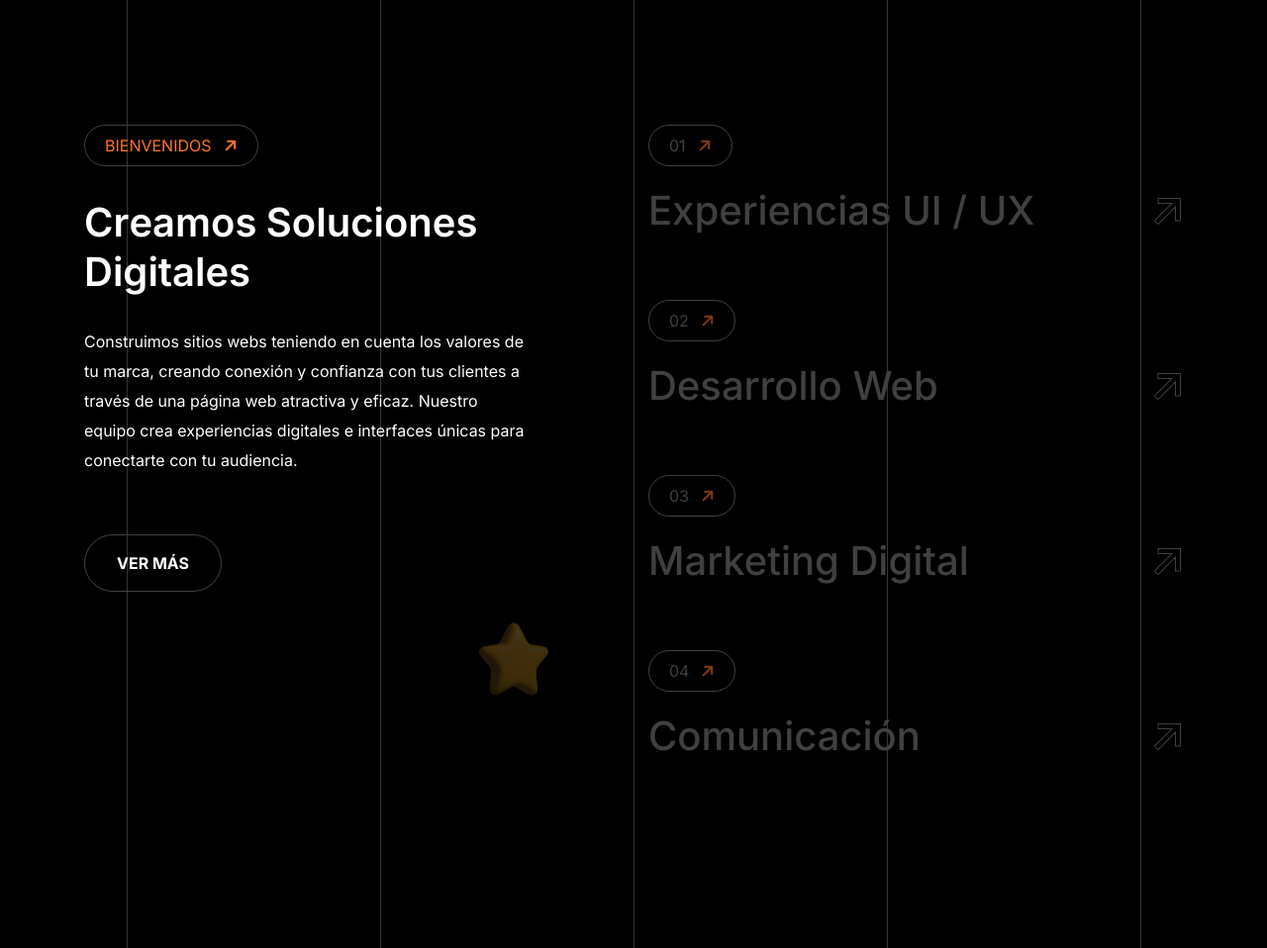
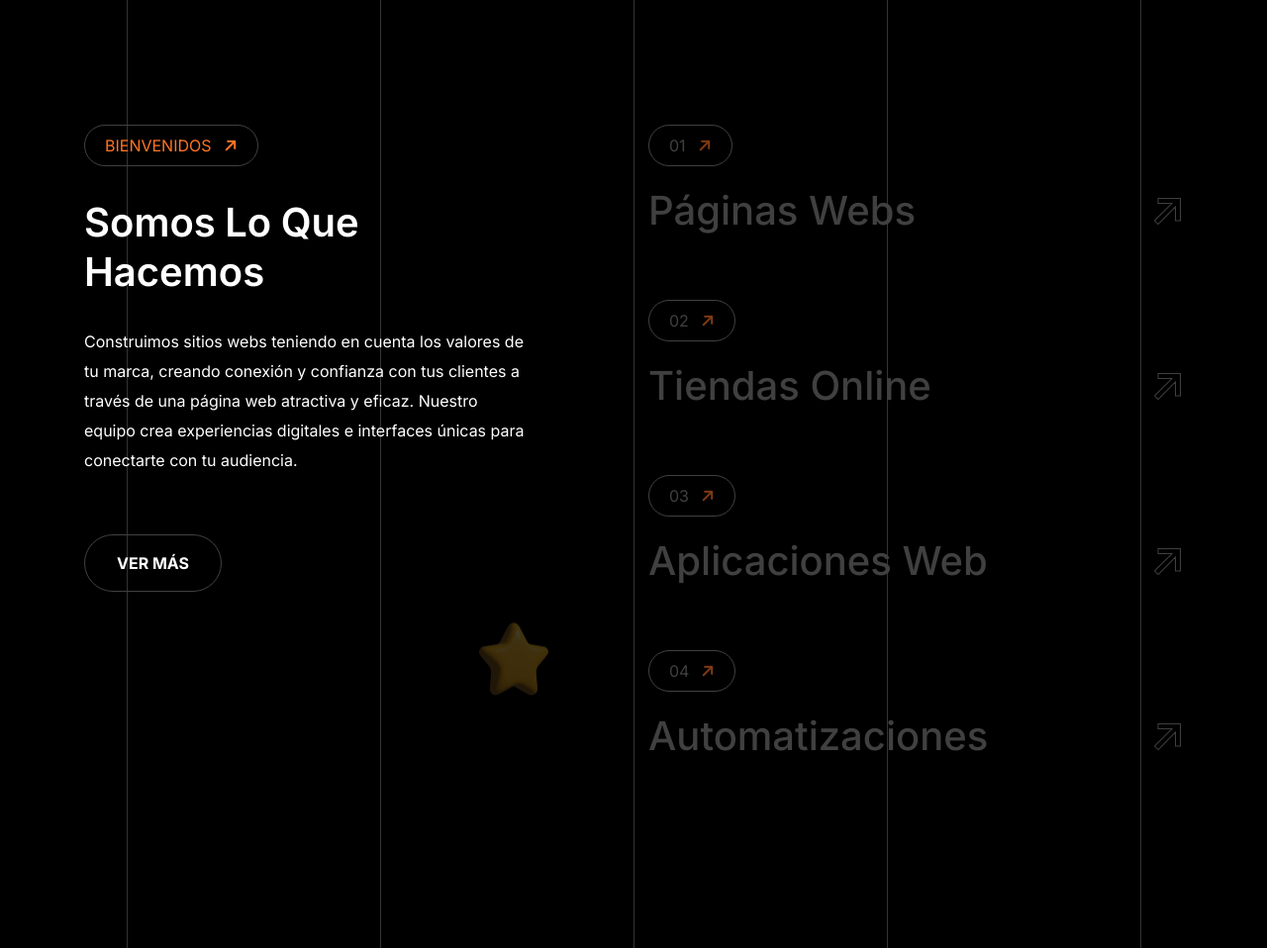
Before and after one commit to ginasoft/foxstudio, a PHP site: page / in a window 1280 px wide. Shown: the part 1960-2918 px from the top of the page at 99% size. Run offline with PHP 8.4, Linux system fonts and the light colour scheme; some web fonts are replaced.

Commit message:
Test deploy FoxStudio desde GitHub Actions

```diff
--- a/index.php
+++ b/index.php
@@ -64,7 +64,7 @@
                   </div>
                </div>
                <div class="offcanvas-menu__social social nav-fade">
-                  <a href="https://www.instagram.com/foxstudio.com.ar/" target="_blank" aria-label="seguinos en instagram">
+                  <a href="https://www.instagram.com/foxstudioarg" target="_blank" aria-label="seguinos en instagram">
                      <i class="fa-brands fa-instagram"></i>
                   </a>
                </div>
@@ -253,7 +253,7 @@
                                  <i class="fa-solid fa-arrow-right"></i>
                               </span>
                               <h2 class="title title-anim">
-                                 Creamos Soluciones Digitales
+                                 Somos lo que hacemos
                               </h2>
                               <div class="paragraph">
                                  <p>Construimos sitios webs teniendo en cuenta los valores de tu marca, creando conexión y confianza con tus clientes a través de una página web atractiva y eficaz. Nuestro equipo crea experiencias digitales e interfaces únicas para conectarte con tu audiencia.</p>
@@ -272,7 +272,7 @@
                                  </span>
                                  <h2>
                                     <a href="servicios.php">
-                                       Experiencias UI / UX
+                                       Páginas Webs
                                        <i class="fa-sharp fa-solid fa-arrow-up-right"></i>
                                     </a>
                                  </h2>
@@ -286,7 +286,7 @@
                                  </span>
                                  <h2>
                                     <a href="servicios.php">
-                                       Desarrollo web
+                                       Tiendas Online
                                        <i class="fa-sharp fa-solid fa-arrow-up-right"></i>
                                     </a>
                                  </h2>
@@ -300,7 +300,7 @@
                                  </span>
                                  <h2>
                                     <a href="servicios.php">
-                                       Marketing Digital
+                                       Aplicaciones Web
                                        <i class="fa-sharp fa-solid fa-arrow-up-right"></i>
                                     </a>
                                  </h2>
@@ -314,7 +314,7 @@
                                  </span>
                                  <h2>
                                     <a href="servicios.php">
-                                       Comunicación
+                                       Automatizaciones
                                        <i class="fa-sharp fa-solid fa-arrow-up-right"></i>
                                     </a>
                                  </h2>
--- a/php/header.php
+++ b/php/header.php
@@ -1,10 +1,11 @@
 <head>¡
    <meta charset="UTF-8">
    <meta http-equiv="X-UA-Compatible" content="IE=edge">
-   <meta name="viewport" content="width=device-width, initial-scale=1.0">¡
-   <link rel="shortcut icon" href="assets/images/logo/favicon.ico" type="image/x-icon">¡
-   <title>FOX Studio - Agencia Digital</title>¡
-   <meta name="keywords" content="creative, agency, portfolio, web designer, web developer, desarrollador web, programador, webs, agencia, creativa, portfolio">¡
+   <meta name="viewport" content="width=device-width, initial-scale=1.0">
+   <link rel="icon" href="/favicon.ico" type="image/x-icon">
+   <link rel="shortcut icon" href="/favicon.ico" type="image/x-icon">
+   <title>FOX Studio - Agencia Digital</title>
+   <meta name="keywords" content="creative, agency, portfolio, web designer, web developer, desarrollador web, programador, webs, agencia, creativa, portfolio">
    <meta name="description" content="Fox Studio - Agencia Digital">
    <link rel="stylesheet" href="assets/vendor/bootstrap/css/bootstrap.min.css">
    <link rel="stylesheet" href="assets/vendor/glyyphter/css/xpovio.css">
```
Also changed, not shown: .github/workflows/deploy.yml (added), favicon.ico (renamed from assets/images/logo/favicon.ico).
